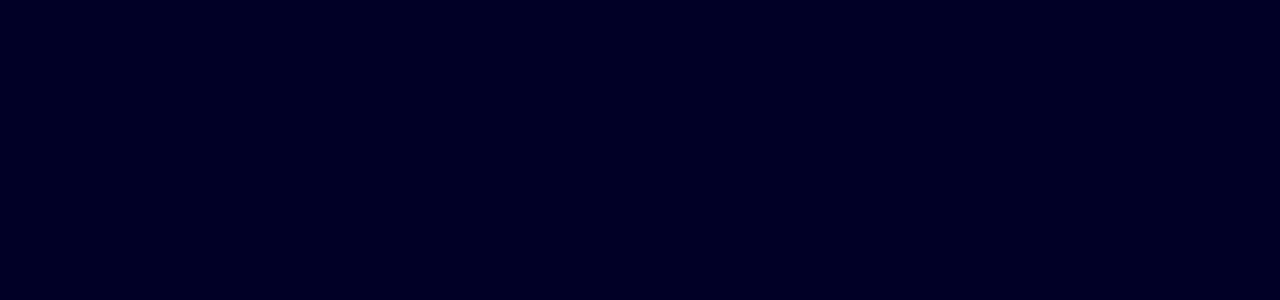
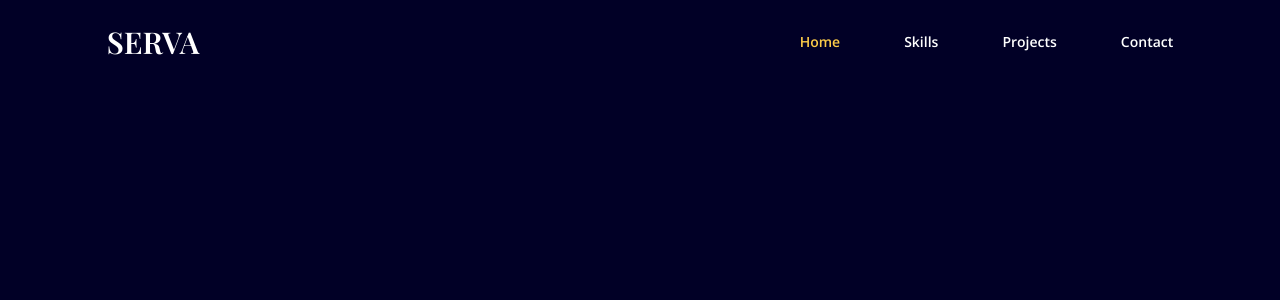
Before and after one commit to AvresCode/portfolio, a React (Create React App) app: page / in a window 1280 px wide. Shown: the top 300 px of the page. Built offline with nearby package versions, Linux system fonts and the light colour scheme; the HTML template or start-up script is replaced by a standard one.

Commit message:
add navbar with links and style

```diff
--- a/src/App.js
+++ b/src/App.js
@@ -1,5 +1,16 @@
+import { useState } from 'react';
+import useMediaQuery from './hooks/useMediaQuery';
+import { Navbar } from './components/Navbar';
+
 function App() {
-  return <div className="App"></div>;
+  const [selectedPage, setSelectedPage] = useState('home');
+  const isDesktop = useMediaQuery('(min-width: 1060px)');
+
+  return (
+    <div className="app bg-deep-blue">
+      <Navbar selectedPage={selectedPage} setSelectedPage={setSelectedPage} />
+    </div>
+  );
 }
 
 export default App;
--- /dev/null
+++ b/src/components/Navbar.jsx
@@ -0,0 +1,102 @@
+import { useState } from 'react';
+import AnchorLink from 'react-anchor-link-smooth-scroll';
+import useMediaQuery from '../hooks/useMediaQuery';
+
+const Link = ({ page, selectedPage, setSelectedPage }) => {
+  const lowerCasePage = page.toLowerCase();
+  return (
+    <AnchorLink
+      className={`${
+        selectedPage === lowerCasePage ? 'text-yellow' : ''
+      } hover:text-yellow transition duration-500`}
+      href={`#${lowerCasePage}`}
+      onClick={() => setSelectedPage(lowerCasePage)}
+    >
+      {page}
+    </AnchorLink>
+  );
+};
+
+export const Navbar = ({ selectedPage, setSelectedPage }) => {
+  const [isMenuToggled, setIsMenuToggled] = useState(false);
+  const isDesktop = useMediaQuery('(min-width: 768px)');
+  return (
+    <nav className={`z-40 w-full fixed top-0 py-6`}>
+      <div className="flex items-center justify-between mx-auto w-5/6">
+        <h4 className="font-playfair text-3xl font-bold">SERVA</h4>
+
+        {/* DESKTOP NAV */}
+        {isDesktop ? (
+          <div className="flex justify-between gap-16 font-opensans text-sm font-semibold">
+            <Link
+              page="Home"
+              selectedPage={selectedPage}
+              setSelectedPage={setSelectedPage}
+            />
+            <Link
+              page="Skills"
+              selectedPage={selectedPage}
+              setSelectedPage={setSelectedPage}
+            />
+            <Link
+              page="Projects"
+              selectedPage={selectedPage}
+              setSelectedPage={setSelectedPage}
+            />
+            <Link
+              page="Contact"
+              selectedPage={selectedPage}
+              setSelectedPage={setSelectedPage}
+            />
+          </div>
+        ) : (
+          <button
+            className="rounded-full bg-orange-600 p-2"
+            onClick={() => setIsMenuToggled(!isMenuToggled)}
+          >
+            <img alt="menu-icon" src="../assets/menu-icon.svg" />
+          </button>
+        )}
+
+        {/* MOBILE MENU POPUP */}
+        {!isDesktop && isMenuToggled && (
+          <div className="fixed right-0 bottom-0 h-full bg-slate-400 w-[300px]">
+            {/* CLOSE ICON */}
+            <div className="flex justify-end p-12">
+              <button
+                onClick={() => setIsMenuToggled(!isMenuToggled)}
+                className="rounded-full bg-deep-blue p-2"
+              >
+                <img alt="close-icon" src="../assets/close-icon.svg" />
+              </button>
+            </div>
+
+            {/* MENU ITEMS */}
+            <div className="flex flex-col gap-10 ml-[33%] text-2xl text-deep-blue">
+              <Link
+                page="Home"
+                selectedPage={selectedPage}
+                setSelectedPage={setSelectedPage}
+              />
+              <Link
+                page="Skills"
+                selectedPage={selectedPage}
+                setSelectedPage={setSelectedPage}
+              />
+              <Link
+                page="Projects"
+                selectedPage={selectedPage}
+                setSelectedPage={setSelectedPage}
+              />
+              <Link
+                page="Contact"
+                selectedPage={selectedPage}
+                setSelectedPage={setSelectedPage}
+              />
+            </div>
+          </div>
+        )}
+      </div>
+    </nav>
+  );
+};
```
Also changed, not shown: public/assets/close-icon.svg (added), public/assets/menu-icon.svg (added).
